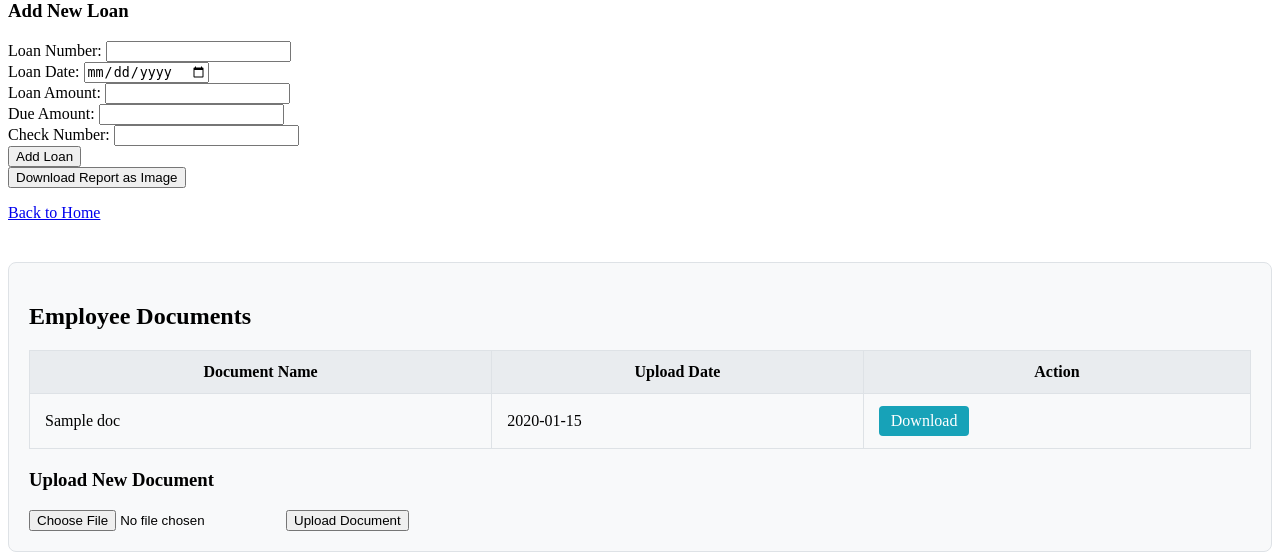
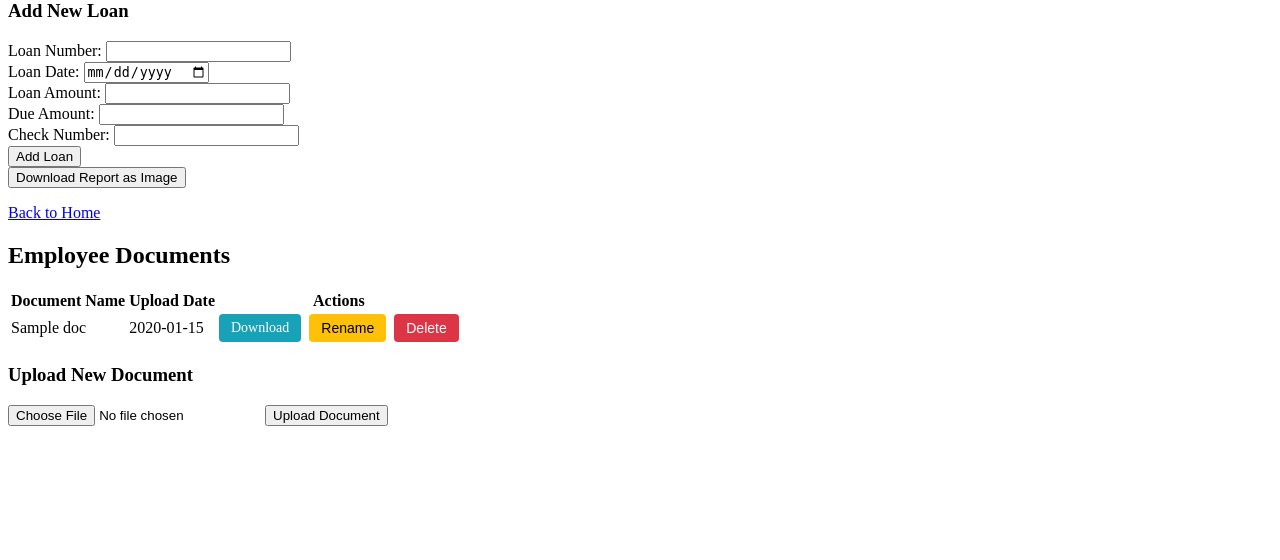
Before and after one commit to UdithaHerath/BOI_WB_project, a Flask app: template templates/dashboard.html in a window 1280 px wide. Shown: the part 372-932 px from the top of the page. After the commit the page ends 798 px from the top, so only its background shows below. Run offline with Flask 3, Linux system fonts and the light colour scheme; the template is opened without the code that fills it: most values are stand-ins (such as "Sample title", 1, 10 or a date in 2020).

Commit message:
add rename and delete function in employee section

```diff
--- a/app.py
+++ b/app.py
@@ -201,6 +201,52 @@ def download_employee_document(filename):
     )
 
 
+# Rename Employee Document
+@app.route('/rename_employee_document/<int:doc_id>', methods=['POST'])
+def rename_employee_document(doc_id):
+    new_name = request.form.get('new_name')
+    if not new_name or not new_name.strip():
+        return "Document name cannot be empty", 400
+
+    session = Session()
+    try:
+        document = session.query(EmployeeDocument).get(doc_id)
+        if not document:
+            return "Document not found", 404
+
+        # Update document name
+        document.document_name = new_name.strip()
+        session.commit()
+        return redirect(url_for('employee_dashboard', emp_number=document.emp_number))
+    finally:
+        session.close()
+
+
+# Delete Employee Document
+@app.route('/delete_employee_document/<int:doc_id>', methods=['POST'])
+def delete_employee_document(doc_id):
+    session = Session()
+    try:
+        document = session.query(EmployeeDocument).get(doc_id)
+        if not document:
+            return "Document not found", 404
+
+        emp_number = document.emp_number
+        file_path = document.file_path
+
+        # Delete file from filesystem
+        full_path = os.path.join(app.config['EMPLOYEE_DOCUMENTS_FOLDER'], file_path)
+        if os.path.exists(full_path):
+            os.remove(full_path)
+
+        # Delete database record
+        session.delete(document)
+        session.commit()
+        return redirect(url_for('employee_dashboard', emp_number=emp_number))
+    finally:
+        session.close()
+
+
 # ===== END NEW ROUTES =====
 
 if __name__ == '__main__':
--- a/templates/dashboard.html
+++ b/templates/dashboard.html
@@ -94,7 +94,7 @@
     <button onclick="exportAsImage()">Download Report as Image</button>
     <p><a href="/">Back to Home</a></p>
 
-<!-- Add this section anywhere in dashboard.html -->
+<!-- Update the documents table -->
 <div class="documents-section">
     <h2>Employee Documents</h2>
 
@@ -104,7 +104,7 @@
                 <tr>
                     <th>Document Name</th>
                     <th>Upload Date</th>
-                    <th>Action</th>
+                    <th>Actions</th>
                 </tr>
             </thead>
             <tbody>
@@ -112,11 +112,35 @@
                     <tr>
                         <td>{{ doc.document_name }}</td>
                         <td>{{ doc.upload_date.strftime('%Y-%m-%d') }}</td>
-                        <td>
+                        <td class="document-actions">
                             <a href="/download_employee_document/{{ doc.file_path }}"
-                               class="download-btn">
+                               class="action-btn download-btn">
                                 Download
                             </a>
+
+                            <button class="action-btn rename-btn"
+                                    onclick="showRenameForm({{ doc.id }}, '{{ doc.document_name }}')">
+                                Rename
+                            </button>
+
+                            <form method="POST" action="/delete_employee_document/{{ doc.id }}"
+                                  class="delete-form"
+                                  onsubmit="return confirm('Are you sure you want to delete this document?');">
+                                <button type="submit" class="action-btn delete-btn">Delete</button>
+                            </form>
+                        </td>
+                    </tr>
+
+                    <!-- Rename Form (hidden by default) -->
+                    <tr id="rename-form-{{ doc.id }}" class="rename-form" style="display: none;">
+                        <td colspan="3">
+                            <form method="POST" action="/rename_employee_document/{{ doc.id }}">
+                                <input type="text" name="new_name" value="{{ doc.document_name }}"
+                                       class="rename-input" required>
+                                <button type="submit" class="save-rename-btn">Save</button>
+                                <button type="button" class="cancel-rename-btn"
+                                        onclick="hideRenameForm({{ doc.id }})">Cancel</button>
+                            </form>
                         </td>
                     </tr>
                 {% endfor %}
@@ -126,6 +150,29 @@
         <p>No documents uploaded yet.</p>
     {% endif %}
 
+    <!-- Add this JavaScript for rename functionality -->
+    <script>
+        function showRenameForm(docId, currentName) {
+            // Hide all rename forms first
+            document.querySelectorAll('.rename-form').forEach(form => {
+                form.style.display = 'none';
+            });
+
+            // Show this document's rename form
+            const form = document.getElementById(`rename-form-${docId}`);
+            form.style.display = '';
+
+            // Focus the input field
+            const input = form.querySelector('input[name="new_name"]');
+            input.focus();
+            input.select();
+        }
+
+        function hideRenameForm(docId) {
+            document.getElementById(`rename-form-${docId}`).style.display = 'none';
+        }
+    </script>
+
     <h3>Upload New Document</h3>
     <form method="POST" action="/upload_employee_document/{{ employee.emp_number }}"
           enctype="multipart/form-data">
@@ -134,39 +181,64 @@
     </form>
 </div>
 
-<!-- Add this CSS to the existing style section -->
+<!-- Update the CSS -->
 <style>
-    .documents-section {
-        margin-top: 40px;
-        padding: 20px;
-        background: #f8f9fa;
-        border-radius: 8px;
-        border: 1px solid #dee2e6;
+    .document-actions {
+        display: flex;
+        gap: 8px;
     }
 
-    .documents-table {
-        width: 100%;
-        margin-bottom: 20px;
-        border-collapse: collapse;
-    }
-
-    .documents-table th,
-    .documents-table td {
-        padding: 12px 15px;
-        border: 1px solid #dee2e6;
-    }
-
-    .documents-table th {
-        background-color: #e9ecef;
+    .action-btn {
+        padding: 6px 12px;
+        border-radius: 4px;
+        text-decoration: none;
+        cursor: pointer;
+        border: none;
+        font-size: 14px;
     }
 
     .download-btn {
-        display: inline-block;
-        padding: 6px 12px;
         background: #17a2b8;
         color: white;
-        text-decoration: none;
+    }
+
+    .rename-btn {
+        background: #ffc107;
+        color: black;
+    }
+
+    .delete-btn {
+        background: #dc3545;
+        color: white;
+    }
+
+    .rename-form {
+        background-color: #f8f9fa;
+    }
+
+    .rename-input {
+        padding: 8px;
+        width: 50%;
+        margin-right: 10px;
+    }
+
+    .save-rename-btn {
+        padding: 8px 15px;
+        background: #28a745;
+        color: white;
+        border: none;
         border-radius: 4px;
+        cursor: pointer;
+    }
+
+    .cancel-rename-btn {
+        padding: 8px 15px;
+        background: #6c757d;
+        color: white;
+        border: none;
+        border-radius: 4px;
+        cursor: pointer;
+        margin-left: 5px;
     }
 </style>
 
```
Also changed, not shown: employee_documents/20250809181836_Screenshot_2025-05-16_140826.png (deleted), employee_documents/20250809194316_WhatsApp_Image_2025-07-18_at_11.19.32_fbcc820c.jpg (added), employee_documents/20250809194411_WhatsApp_Image_2025-07-18_at_11.19.32_fbcc820c.jpg (added), fund_tracker.db, 1 other file.
